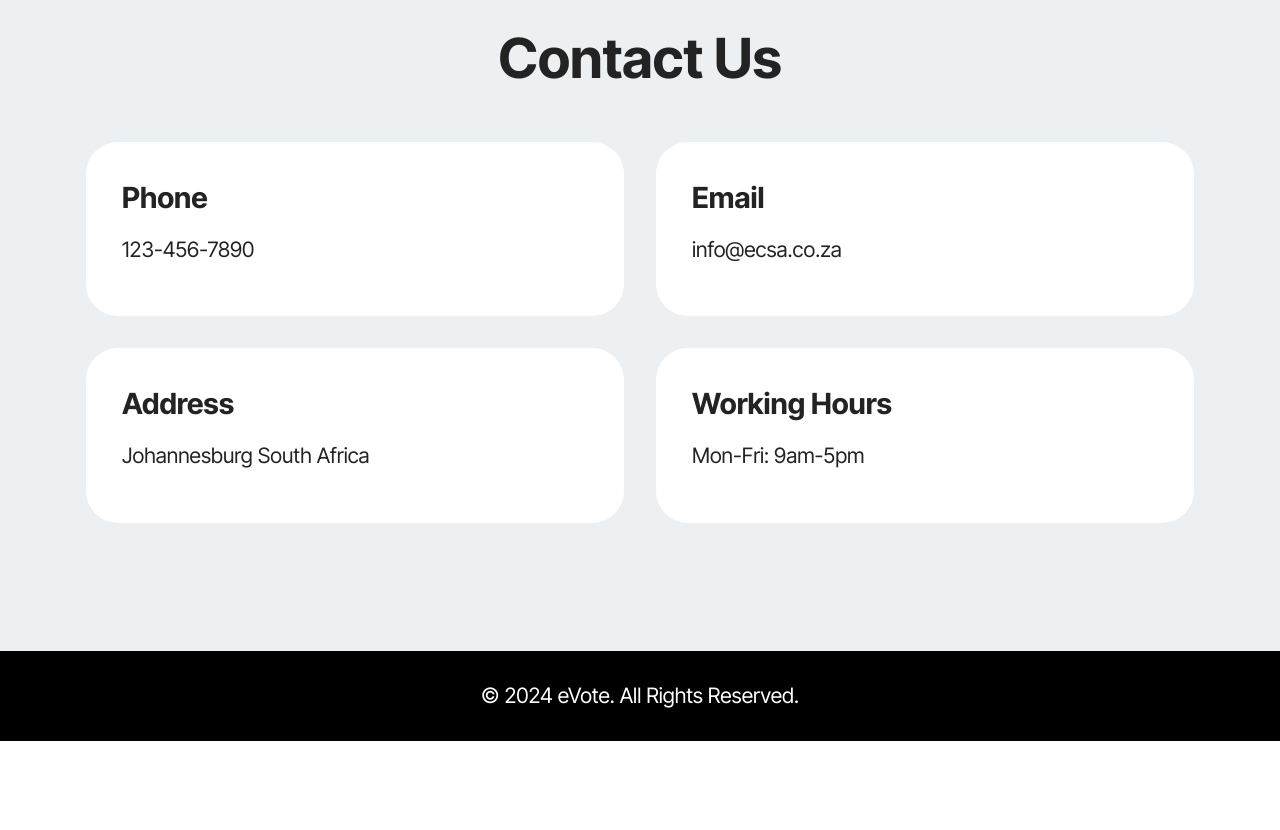
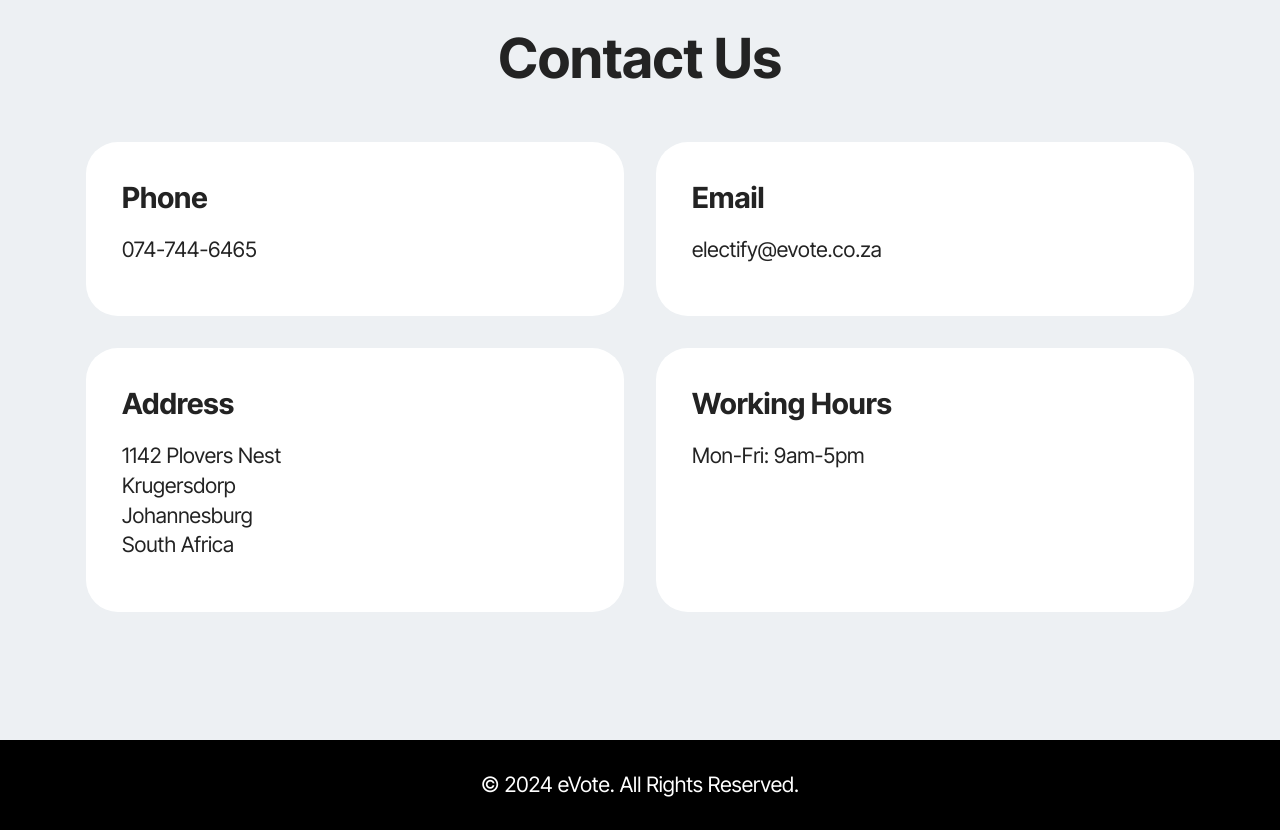
Before and after one commit to ahmedkhan1062/evoting, a Django app: page / in a window 1280 px wide. Shown: the part 1735-2565 px from the top of the page. Before the commit the page ends 2476 px from the top, so only its background shows below. Run offline with Django 5.2, Linux system fonts and the light colour scheme; data that the repository does not hold is empty; some libraries are stand-ins or nearby versions.

Commit message:
Update index.html

```diff
--- a/electionBackend/templates/index.html
+++ b/electionBackend/templates/index.html
@@ -1005,7 +1005,7 @@
                             <strong>Phone</strong>
                         </h6>
                         <p class="mbr-text mbr-fonts-style display-7">
-                            <a href="tel:123-456-7890" class="text-black">123-456-7890</a>
+                            <a href="tel:123-456-7890" class="text-black">074-744-6465</a>
                         </p>
                     </div>
                 </div>
@@ -1017,7 +1017,7 @@
                             <strong>Email</strong>
                         </h6>
                         <p class="mbr-text mbr-fonts-style display-7">
-                            <a href="mailto:info@evote.com" class="text-black">info@ecsa.co.za</a>
+                            <a href="mailto:info@evote.com" class="text-black">electify@evote.co.za</a>
                         </p>
                     </div>
                 </div>
@@ -1029,7 +1029,8 @@
                             <strong>Address</strong>
                         </h6>
                         <p class="mbr-text mbr-fonts-style display-7">
-                            Johannesburg South Africa
+                            1142 Plovers Nest <br> Krugersdorp <br>
+                            Johannesburg<br> South Africa
                         </p>
                     </div>
                 </div>
```
